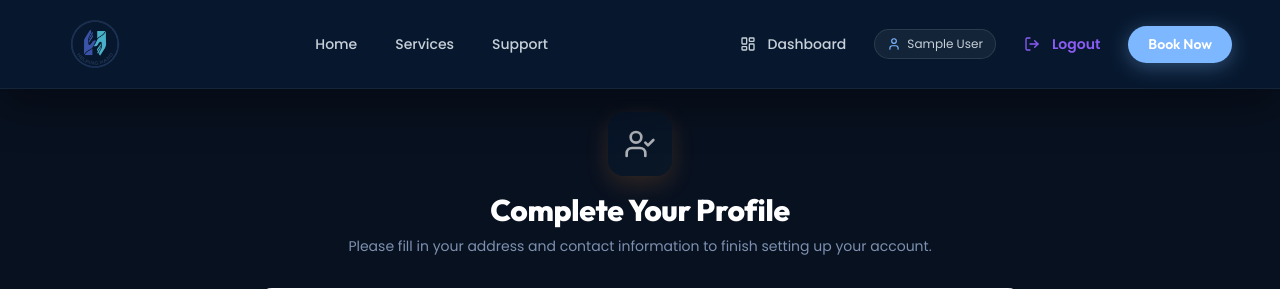
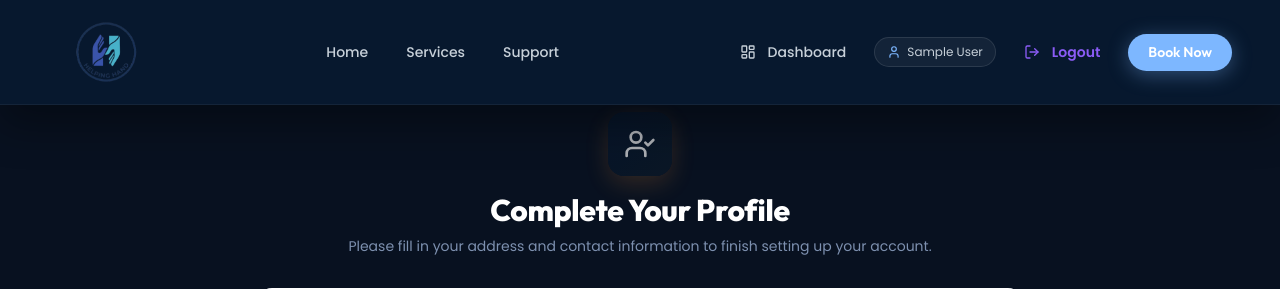
Before and after one commit to mhw47/Helping-Hand-Web, a Django app: page /auth/complete-profile/ in a window 1280 px wide. Shown: the top 289 px of the page. Run offline with Django 4.2, Linux system fonts and the light colour scheme; the visitor is signed in with stand-in values (Sample User, id 1); some libraries are stand-ins or nearby versions.

Commit message:
Increase navbar logo size to 62px and adjust navbar height

```diff
--- a/templates/core/_navbar.html
+++ b/templates/core/_navbar.html
@@ -2,10 +2,10 @@
 <!-- ═══════════════ NAVBAR ═══════════════ -->
 <header class="navbar" id="main-navbar">
   <div class="max-w-7xl mx-auto px-4 sm:px-6 lg:px-8">
-    <div class="flex items-center justify-between h-16 px-4 transition-all duration-300" id="navbar-inner">
+    <div class="flex items-center justify-between h-20 px-4 transition-all duration-300" id="navbar-inner">
       <!-- Logo -->
       <a href="{% url 'landing' %}" class="flex items-center gap-3 group" id="nav-logo">
-        <img src="{% static 'images/logo.png' %}" alt="Helping Hand Logo" class="h-[50px] w-auto transition-transform duration-300 group-hover:scale-105">
+        <img src="{% static 'images/logo.png' %}" alt="Helping Hand Logo" class="h-[62px] w-auto transition-transform duration-300 group-hover:scale-105">
       </a>
 
       <!-- Desktop Nav -->
```
